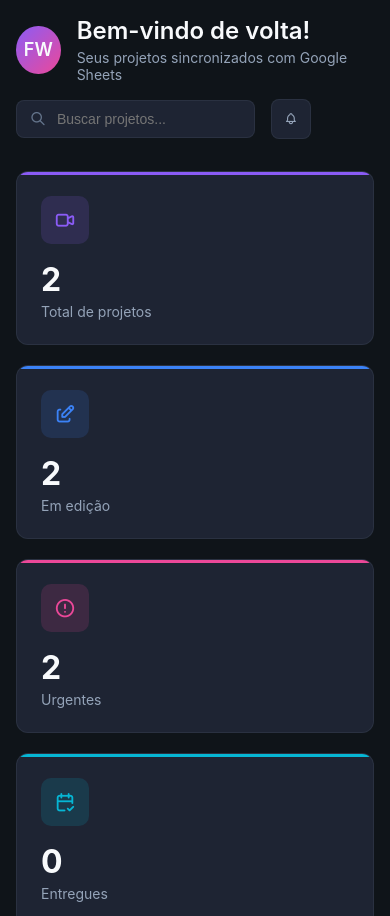
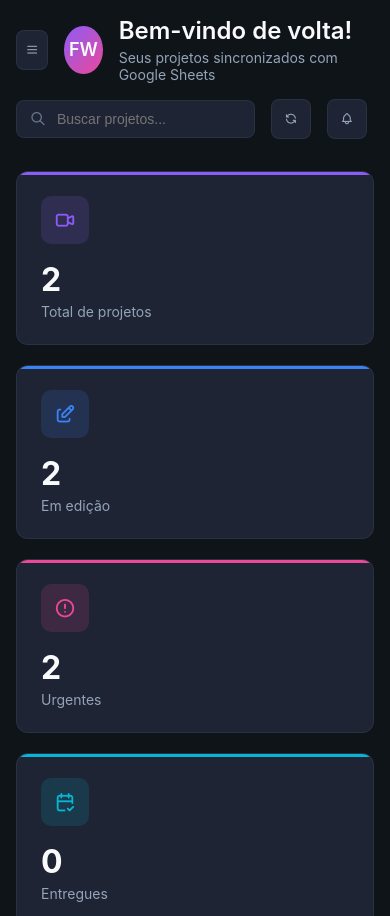
Before and after one commit to storeprogc-pixel/wedding-dashboard, a plain HTML site: page index.html in a window 390 px wide. Shown: the top 916 px of the page. Drawn offline with nearby package versions, Linux system fonts and the light colour scheme.

Commit message:
Add files via upload

```diff
--- a/app.js
+++ b/app.js
@@ -245,6 +245,11 @@ function scrollToProjects(event) {
     if (section) {
         section.scrollIntoView({ behavior: 'smooth', block: 'start' });
     }
+}
+
+function toggleSidebar() {
+    const sidebar = document.querySelector('.sidebar');
+    sidebar.classList.toggle('active');
 }
 
 async function toggleTask(id, i) {
--- a/index.html
+++ b/index.html
@@ -900,6 +900,7 @@
             .sidebar {
                 transform: translateX(-100%);
                 transition: transform 0.3s;
+                z-index: 1000;
             }
 
             .sidebar.active {
@@ -917,6 +918,10 @@
 
             .search-box input {
                 width: 100%;
+            }
+
+            .mobile-menu-btn {
+                display: flex !important;
             }
         }
     </style>
@@ -973,6 +978,9 @@
         <main class="main-content">
             <header class="header">
                 <div class="welcome">
+                    <button class="icon-btn mobile-menu-btn" onclick="toggleSidebar()" style="display: none;">
+                        <i class="ti ti-menu-2"></i>
+                    </button>
                     <div class="avatar">FW</div>
                     <div class="welcome-text">
                         <h1>Bem-vindo de volta!</h1>
@@ -984,6 +992,9 @@
                         <i class="ti ti-search"></i>
                         <input type="text" placeholder="Buscar projetos..." id="search-input" oninput="handleSearch(this.value)">
                     </div>
+                    <button class="icon-btn" onclick="manualSync()" title="Sincronizar">
+                        <i class="ti ti-refresh"></i>
+                    </button>
                     <button class="icon-btn">
                         <i class="ti ti-bell"></i>
                     </button>
```
